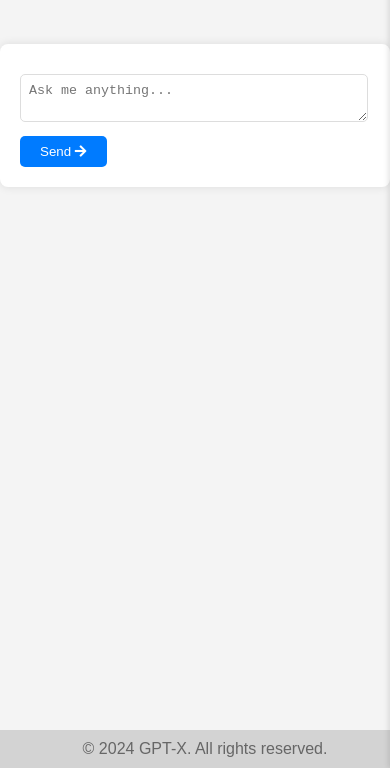
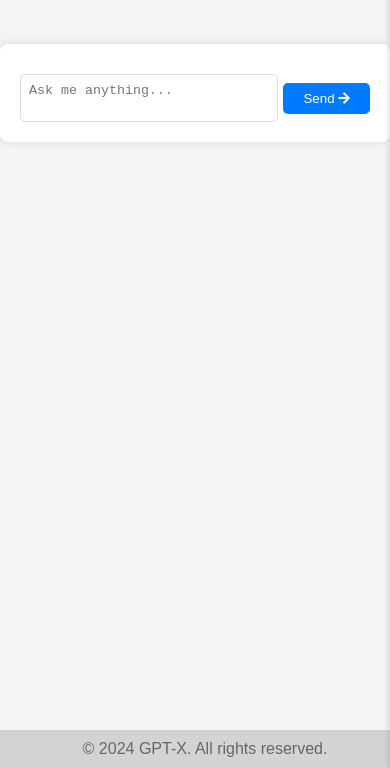
Before and after one commit to iamvisshu/GPT-X, a website: page index.html in a window 390 px wide. Shown: the part 76-844 px from the top of the page. Drawn offline with Linux system fonts and the light colour scheme.

Commit message:
send button beside text area
send button beside text area

```diff
--- a/css/style.css
+++ b/css/style.css
@@ -70,6 +70,32 @@ header .menu-toggle i {
     border-radius: 8px;
     box-shadow: 0px 0px 10px rgba(0, 0, 0, 0.1);
     padding: 20px;
+    max-width: 600px; /* Add a max-width for better layout */
+}
+
+.input-container {
+    display: flex;
+    align-items: center;
+    gap: 10px; /* Adjust gap as needed */
+}
+
+textarea {
+    flex: 1; /* Allow the textarea to take up available space */
+    padding: 8px;
+    border-radius: 5px;
+    border: 1px solid #ddd;
+    margin-bottom: 10px;
+    resize: none; /* Disable resizing for better layout */
+}
+
+button {
+    padding: 8px 20px;
+    border: none;
+    border-radius: 5px;
+    background-color: #007bff;
+    color: #fff;
+    cursor: pointer;
+    margin-bottom: 10px; /* Ensure buttons align with textarea */
 }
 
 .chat-box {
@@ -96,52 +122,28 @@ header .menu-toggle i {
     align-self: flex-end;
 }
 
-textarea {
-    width: calc(100% - 80px);
-    padding: 8px;
-    border-radius: 5px;
-    border: 1px solid #ddd;
-    margin-bottom: 10px;
-}
-
-button {
-    padding: 8px 20px;
-    border: none;
-    border-radius: 5px;
-    background-color: #007bff;
-    color: #fff;
-    cursor: pointer;
-}
-
 /* For mobile responsiveness */
 @media only screen and (max-width: 600px) {
     .chat-container {
         max-width: 90%;
     }
 
-    textarea {
-        width: calc(100% - 20px);
+    .input-container {
+        flex-direction: row; /* Change to row for smaller screens */
+        gap: 5px;
     }
 
-    header .nav-links {
-        display: none;
-        flex-direction: column;
-        width: 100%;
-        text-align: center;
+    textarea {
+        flex: 1; /* Allow the textarea to take up available space */
+        margin-bottom: 0;
     }
 
-    header .nav-links.active {
-        display: flex;
-    }
-
-    header .nav-links li {
-        margin: 10px 0;
-    }
-
-    header .menu-toggle {
-        display: block;
+    button {
+        width: auto; /* Let button take its content width */
+        margin-bottom: 0;
     }
 }
+
 
 /* Footer styles */
 footer {
--- a/index.html
+++ b/index.html
@@ -53,8 +53,10 @@
 </header>
 <div class="chat-container">
     <div class="chat-box" id="chat-box"></div>
-    <textarea id="prompt" rows="2" placeholder="Ask me anything..."></textarea>
-    <button onclick="generateResponse()">Send <i class="fas fa-arrow-right"></i></button>
+    <div class="input-container">
+        <textarea id="prompt" rows="2" placeholder="Ask me anything..."></textarea>
+        <button onclick="generateResponse()">Send <i class="fas fa-arrow-right"></i></button>
+    </div>
 </div>
 <footer>
     <p>© 2024 GPT-X. All rights reserved.</p>
```
